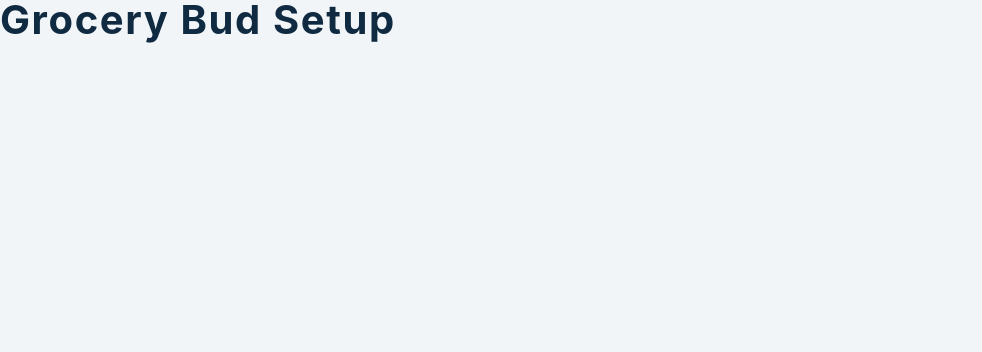
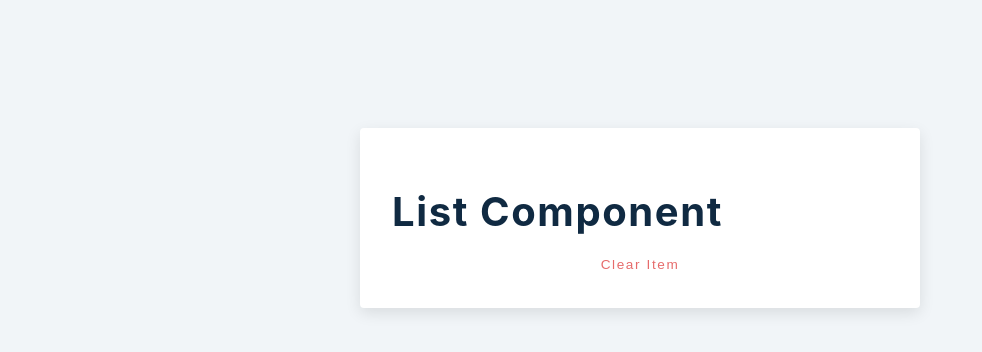
Before and after one commit to Siar416/grocery-bud-project, a React (Create React App) app in the folder setup/: page / in a window 1280 px wide. Shown: the top 352 px of the page, without its empty margins (0-982 px from the left). Built offline with nearby package versions, Linux system fonts and the light colour scheme.

Commit message:
setting up form for alert and handle submit func. still needs functionality added

```diff
--- a/setup/src/App.js
+++ b/setup/src/App.js
@@ -9,7 +9,22 @@
   const [editID, setEditID] = useState(null);
   const [alert, setAlert] = useState({ show: false, msg: "", type: "" });
 
-  return <h2>grocery bud setup</h2>;
+  const handleSubmit = (e) => {
+    e.preventDefault();
+    console.log("hello");
+  };
+
+  return (
+    <section className="section-center">
+      <form className="grocery-form" onSubmit={handleSubmit}>
+        {alert.show && <Alert />}
+      </form>
+      <div className="grocery-container">
+        <List />
+        <button className="clear-btn">clear item</button>
+      </div>
+    </section>
+  );
 }
 
 export default App;
```
